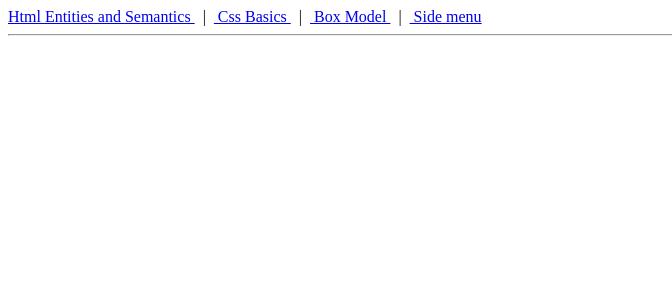
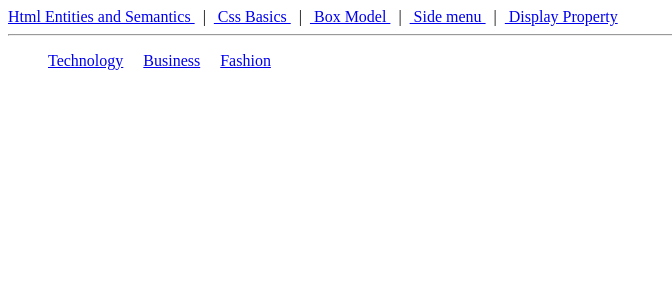
Before and after one commit to PrazSam/praz-styling-app, an Angular app: page /display-property in a window 1280 px wide. Before the commit this address led to /. Shown: the top 300 px of the page, without its empty margins (0-672 px from the left). Built offline with nearby package versions, Linux system fonts and the light colour scheme.

Commit message:
4 files modified, 3 added

```diff
--- a/src/app/app.component.html
+++ b/src/app/app.component.html
@@ -13,6 +13,10 @@
 <a routerLink="side-menu">
   Side menu
 </a>
+<span>&nbsp; | &nbsp;</span>
+<a routerLink="display-property">
+  Display Property
+</a>
 
 <hr>
 
--- a/src/app/app.module.ts
+++ b/src/app/app.module.ts
@@ -9,10 +9,11 @@ import { CssBasicsComponent } from './b-css-basics/css-basics.component';
 import { DBoxModelComponent } from './d-box-model/d-box-model.component';
 import { CBackgroundAndBoardersComponent } from './c-background-and-boarders/c-background-and-boarders.component';
 import { ESideMenuComponent } from './e-side-menu/e-side-menu.component';
+import { FDisplayPropertyComponent } from './f-display-property/f-display-property.component';
 
 @NgModule({
   imports:      [ BrowserModule, FormsModule, AppRoutingModule ],
-  declarations: [ AppComponent, HelloComponent, HtmlEntitiesAndSemanticsComponent, CssBasicsComponent, DBoxModelComponent, CBackgroundAndBoardersComponent, ESideMenuComponent ],
+  declarations: [ AppComponent, HelloComponent, HtmlEntitiesAndSemanticsComponent, CssBasicsComponent, DBoxModelComponent, CBackgroundAndBoardersComponent, ESideMenuComponent, FDisplayPropertyComponent ],
   bootstrap:    [ AppComponent ]
 })
 export class AppModule { }
--- a/src/app/app.routing.module.ts
+++ b/src/app/app.routing.module.ts
@@ -6,6 +6,7 @@ import { CssBasicsComponent } from './b-css-basics/css-basics.component';
 import { DBoxModelComponent } from './d-box-model/d-box-model.component';
 import { HtmlEntitiesAndSemanticsComponent } from './a-html-entities-and-semantics/html-entities-and-semantics.component';
 import { ESideMenuComponent } from './e-side-menu/e-side-menu.component';
+import { FDisplayPropertyComponent } from './f-display-property/f-display-property.component';
 
 
 const appRoutes: Routes = [
@@ -24,6 +25,10 @@ const appRoutes: Routes = [
   {
     path: 'side-menu',
     component: ESideMenuComponent
+  },
+  {
+    path: 'display-property',
+    component: FDisplayPropertyComponent
   }
 ];
 
--- a/src/app/e-side-menu/e-side-menu.component.css
+++ b/src/app/e-side-menu/e-side-menu.component.css
@@ -31,13 +31,14 @@
 }
 
 /* Top navigation */
+
 .nav-menu--list{
   list-style: none;
   margin: 0;
   padding: 0;
   background: #4c6ca0;
   border-radius: 3px;
-  overflow: auto;
+  overflow: auto; /*Makes background avilabale*/
 }
 
 .nav-menu--list li{
--- /dev/null
+++ b/src/app/f-display-property/f-display-property.component.css
@@ -0,0 +1,8 @@
+li{
+ list-style: none;
+ display: inline;
+}
+
+li a{
+  padding-right: 20px;
+}
--- /dev/null
+++ b/src/app/f-display-property/f-display-property.component.html
@@ -0,0 +1,5 @@
+<ul>
+  <li><a href="#">Technology</a></li>
+  <li><a href="#">Business</a></li>
+  <li><a href="#">Fashion</a></li>
+</ul>
--- /dev/null
+++ b/src/app/f-display-property/f-display-property.component.ts
@@ -0,0 +1,15 @@
+import { Component, OnInit } from '@angular/core';
+
+@Component({
+  selector: 'app-f-display-property',
+  templateUrl: './f-display-property.component.html',
+  styleUrls: ['./f-display-property.component.css']
+})
+export class FDisplayPropertyComponent implements OnInit {
+
+  constructor() { }
+
+  ngOnInit() {
+  }
+
+}
```
